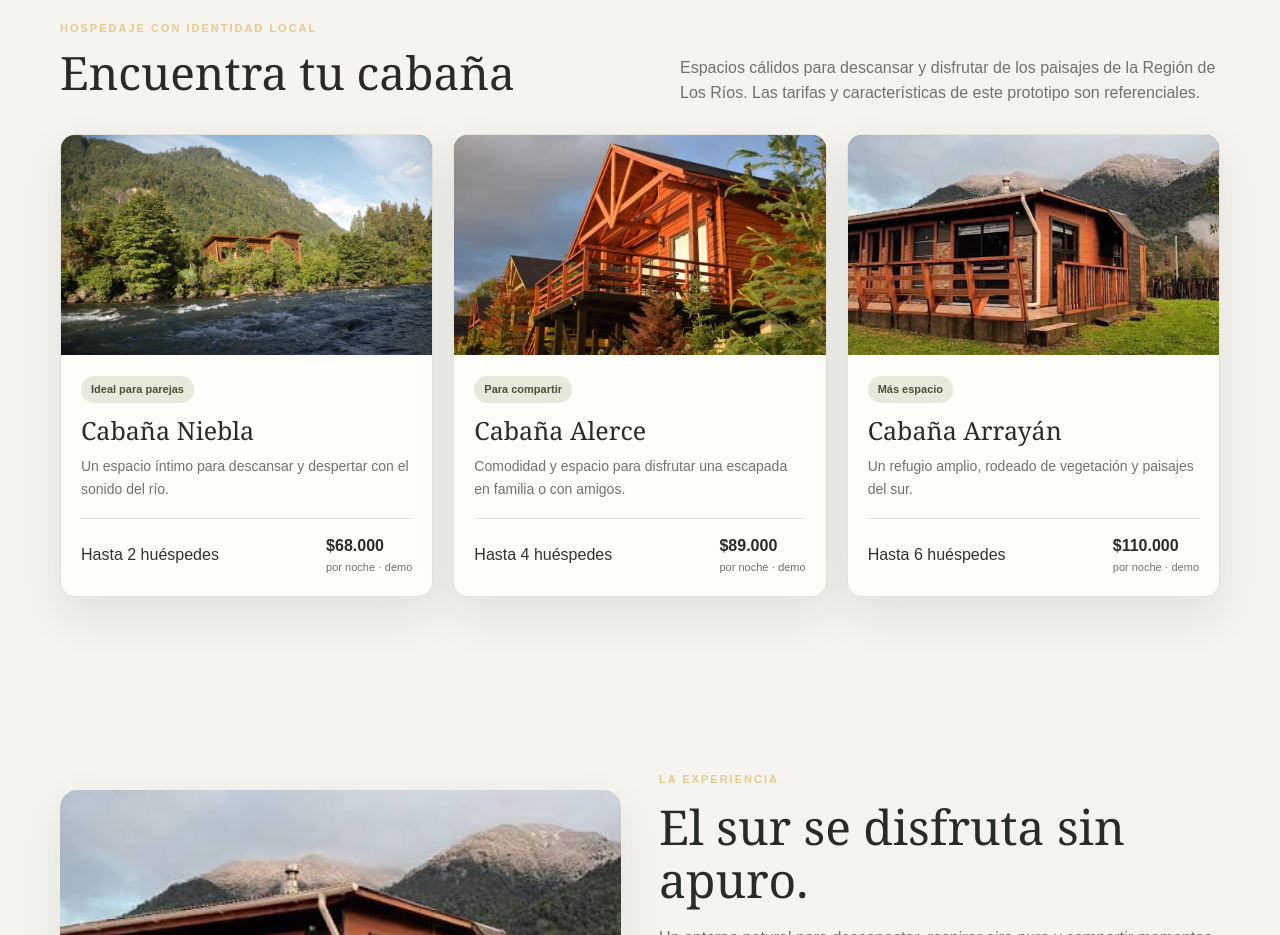
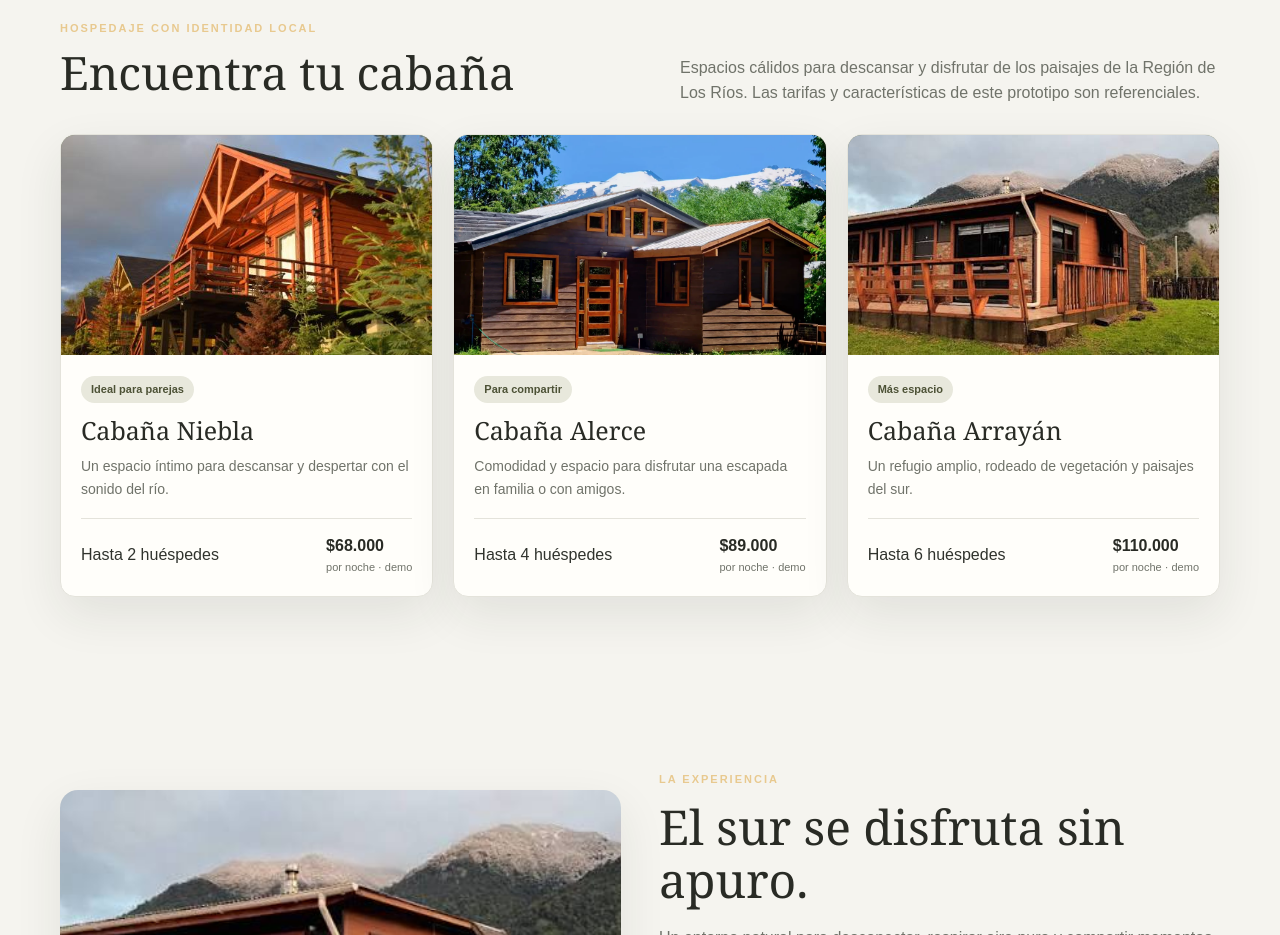
Before and after one commit to YallyKuma/bosque-y-rio-lodge-pagina-web, a plain HTML site: page index.html in a window 1280 px wide. Shown: the part 1000-1935 px from the top of the page. Drawn offline with Linux system fonts and the light colour scheme.

Commit message:
Use existing uploaded cabin photos in the gallery

```diff
--- a/index.html
+++ b/index.html
@@ -12,7 +12,7 @@
     header{position:sticky;top:0;z-index:10;background:#292b25f2;color:#fff;border-bottom:1px solid #ffffff20;backdrop-filter:blur(12px)}.bar{height:74px;display:flex;align-items:center;justify-content:space-between;gap:24px}.brand{display:flex;align-items:center;gap:11px;font:22px Georgia,serif}.brand-icon{width:42px;height:42px;border:1px solid #ffffff66;border-radius:13px;display:grid;place-items:center;font-size:22px}.brand small{display:block;color:#dbddcb;font:10px Arial,sans-serif;letter-spacing:2px}.nav{display:flex;align-items:center;gap:25px;font-size:13px;color:#edeee9}.nav a:hover{color:var(--gold)}.nav-cta,.button{border:0;border-radius:10px;padding:12px 18px;font-weight:700}.nav-cta,.button.gold{background:var(--gold);color:var(--forest)}.menu{display:none;background:none;border:1px solid #ffffff66;color:white;border-radius:9px;padding:8px 11px}
     .hero{min-height:640px;display:flex;align-items:center;position:relative;color:white;background:#464b36 url("images/cabanas-rio.jpg") center 55%/cover no-repeat}.hero:before{content:"";position:absolute;inset:0;background:linear-gradient(90deg,#20221ddd 0%,#292b25a6 52%,#292b2548 100%)}.hero-content{position:relative;padding:100px 0 125px;max-width:760px}.eyebrow{font-size:11px;letter-spacing:2px;text-transform:uppercase;color:#e8c98f;font-weight:bold}.hero h1{font:normal clamp(42px,7vw,76px)/1.04 Georgia,serif;margin:18px 0}.hero p{font-size:18px;color:#e9e9e3;max-width:600px}.actions{display:flex;flex-wrap:wrap;gap:12px;margin-top:28px}.button{display:inline-flex;align-items:center;justify-content:center;min-height:46px}.button.outline{color:white;background:#ffffff12;border:1px solid #ffffff80}.button.green{background:var(--green);color:white}.hero-note{font-size:12px!important;margin-top:16px;color:#e0e0d7!important}
     .booking{position:relative;margin-top:-56px;z-index:2;background:var(--paper);border:1px solid var(--line);border-radius:16px;padding:20px;box-shadow:var(--shadow);display:grid;grid-template-columns:repeat(4,1fr) auto;gap:14px;align-items:end}.field label{display:block;font-size:11px;font-weight:bold;text-transform:uppercase;letter-spacing:1px;color:var(--muted);margin:0 0 7px}.field input,.field select{height:47px;width:100%;border:1px solid #d5d8ce;border-radius:9px;background:#fff;padding:0 11px;color:var(--ink)}
-    section{padding:84px 0}.heading{display:flex;justify-content:space-between;align-items:end;gap:24px;margin-bottom:28px}.heading h2{font:normal clamp(30px,4vw,46px)/1.1 Georgia,serif;color:var(--forest);margin:8px 0}.heading p{color:var(--muted);max-width:540px;margin:0}.cards{display:grid;grid-template-columns:repeat(3,1fr);gap:20px}.card{background:var(--paper);border:1px solid var(--line);border-radius:15px;overflow:hidden;box-shadow:var(--shadow)}.card-photo{height:220px;background:#758060;background-size:cover;background-position:center}.photo-1{background-image:url("images/cabanas-rio.jpg")}.photo-2{background-image:url("images/cabana-terraza.jpg")}.photo-3{background-image:url("images/cabana-montana.jpg")}.card-body{padding:20px}.badge{display:inline-block;background:var(--sage);color:#4d5236;padding:5px 10px;border-radius:30px;font-size:11px;font-weight:bold}.card h3{font:normal 25px Georgia,serif;color:var(--forest);margin:10px 0 4px}.card p{color:var(--muted);font-size:14px;margin:8px 0 18px}.card-bottom{display:flex;align-items:center;justify-content:space-between;gap:10px;border-top:1px solid var(--line);padding-top:14px}.price{font-weight:bold;color:var(--forest)}.price small{display:block;color:var(--muted);font-weight:normal;font-size:11px}
+    section{padding:84px 0}.heading{display:flex;justify-content:space-between;align-items:end;gap:24px;margin-bottom:28px}.heading h2{font:normal clamp(30px,4vw,46px)/1.1 Georgia,serif;color:var(--forest);margin:8px 0}.heading p{color:var(--muted);max-width:540px;margin:0}.cards{display:grid;grid-template-columns:repeat(3,1fr);gap:20px}.card{background:var(--paper);border:1px solid var(--line);border-radius:15px;overflow:hidden;box-shadow:var(--shadow)}.card-photo{height:220px;background:#758060;background-size:cover;background-position:center}.photo-1{background-image:url("images/cabana-terraza.jpg")}.photo-2{background-image:url("images/caba%C3%B1a2.webp")}.photo-3{background-image:url("images/cabana-montana.jpg")}.card-body{padding:20px}.badge{display:inline-block;background:var(--sage);color:#4d5236;padding:5px 10px;border-radius:30px;font-size:11px;font-weight:bold}.card h3{font:normal 25px Georgia,serif;color:var(--forest);margin:10px 0 4px}.card p{color:var(--muted);font-size:14px;margin:8px 0 18px}.card-bottom{display:flex;align-items:center;justify-content:space-between;gap:10px;border-top:1px solid var(--line);padding-top:14px}.price{font-weight:bold;color:var(--forest)}.price small{display:block;color:var(--muted);font-weight:normal;font-size:11px}
     .about{display:grid;grid-template-columns:1fr 1fr;gap:38px;align-items:center}.about-image{min-height:390px;border-radius:18px;background:#555b42 url("images/cabana-montana.jpg") center/cover no-repeat;box-shadow:var(--shadow)}.about-copy h2{font:normal clamp(32px,4vw,48px)/1.1 Georgia,serif;color:var(--forest);margin:10px 0 18px}.about-copy p{color:var(--muted)}.features{display:grid;grid-template-columns:1fr 1fr;gap:12px;margin-top:22px}.feature{padding:14px;background:#fff;border:1px solid var(--line);border-radius:11px;font-size:13px}.feature b{display:block;color:var(--forest);margin-bottom:3px}
     .band{background:var(--forest);color:white}.band-inner{display:flex;align-items:center;justify-content:space-between;gap:28px}.band h2{font:normal clamp(30px,4vw,46px) Georgia,serif;margin:0 0 8px}.band p{color:#dedfd6;margin:0;max-width:650px}.contact{background:#fffefa;border:1px solid var(--line);border-radius:15px;padding:24px;min-width:270px;color:var(--ink)}.contact p{color:var(--muted);font-size:13px}.contact a{color:var(--green);font-weight:bold}.footer{background:#20221e;color:#eaeae4;padding:32px 0}.footer-inner{display:flex;justify-content:space-between;gap:20px;align-items:center;flex-wrap:wrap}.footer small{color:#c6c7bb}.footer-links{display:flex;gap:18px;font-size:13px}
     #toast{position:fixed;right:20px;bottom:20px;z-index:20;background:var(--forest);color:white;padding:14px 18px;border-radius:10px;box-shadow:var(--shadow);display:none;max-width:min(420px,calc(100% - 40px));font-size:14px} :focus-visible{outline:3px solid #d8b77c;outline-offset:3px}
@@ -44,8 +44,8 @@
     <section id="cabanas"><div class="wrap">
       <div class="heading"><div><span class="eyebrow">Hospedaje con identidad local</span><h2>Encuentra tu cabaña</h2></div><p>Espacios cálidos para descansar y disfrutar de los paisajes de la Región de Los Ríos. Las tarifas y características de este prototipo son referenciales.</p></div>
       <div class="cards">
-        <article class="card"><div class="card-photo photo-1" role="img" aria-label="Cabaña junto a un río y bosque nativo"></div><div class="card-body"><span class="badge">Ideal para parejas</span><h3>Cabaña Niebla</h3><p>Un espacio íntimo para descansar y despertar con el sonido del río.</p><div class="card-bottom"><span>Hasta 2 huéspedes</span><span class="price">$68.000<small>por noche · demo</small></span></div></div></article>
-        <article class="card"><div class="card-photo photo-2" role="img" aria-label="Cabaña de madera con terraza rodeada de vegetación"></div><div class="card-body"><span class="badge">Para compartir</span><h3>Cabaña Alerce</h3><p>Comodidad y espacio para disfrutar una escapada en familia o con amigos.</p><div class="card-bottom"><span>Hasta 4 huéspedes</span><span class="price">$89.000<small>por noche · demo</small></span></div></div></article>
+        <article class="card"><div class="card-photo photo-1" role="img" aria-label="Cabaña de madera elevada con terraza rodeada de vegetación"></div><div class="card-body"><span class="badge">Ideal para parejas</span><h3>Cabaña Niebla</h3><p>Un espacio íntimo para descansar y despertar con el sonido del río.</p><div class="card-bottom"><span>Hasta 2 huéspedes</span><span class="price">$68.000<small>por noche · demo</small></span></div></div></article>
+        <article class="card"><div class="card-photo photo-2" role="img" aria-label="Cabaña de madera con paisaje de montaña"></div><div class="card-body"><span class="badge">Para compartir</span><h3>Cabaña Alerce</h3><p>Comodidad y espacio para disfrutar una escapada en familia o con amigos.</p><div class="card-bottom"><span>Hasta 4 huéspedes</span><span class="price">$89.000<small>por noche · demo</small></span></div></div></article>
         <article class="card"><div class="card-photo photo-3" role="img" aria-label="Cabaña de madera con paisaje de montaña"></div><div class="card-body"><span class="badge">Más espacio</span><h3>Cabaña Arrayán</h3><p>Un refugio amplio, rodeado de vegetación y paisajes del sur.</p><div class="card-bottom"><span>Hasta 6 huéspedes</span><span class="price">$110.000<small>por noche · demo</small></span></div></div></article>
       </div>
     </div></section>
```
